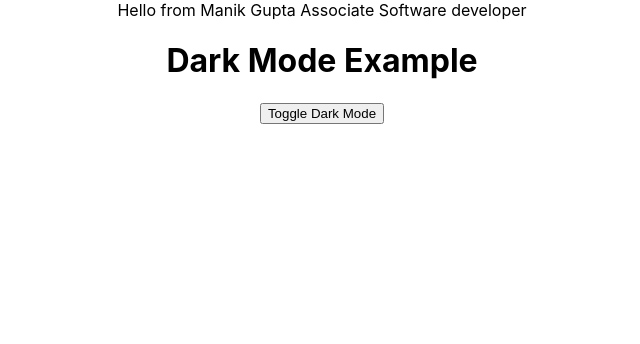
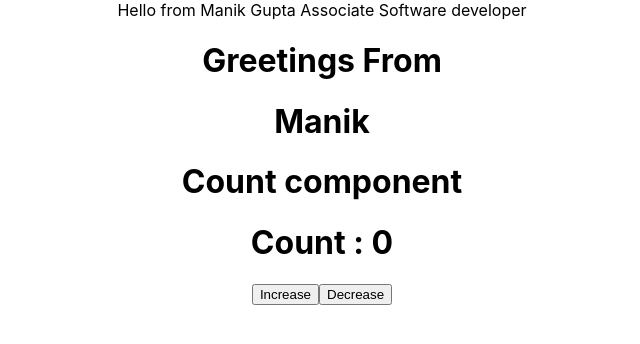
Before and after one commit to Manik445/D6L-training, a React (Create React App) app in the folder frontend/: page / in a window 1280 px wide. Shown: the top 344 px of the page, without its empty margins (318-958 px from the left). Built offline with nearby package versions, Linux system fonts and the light colour scheme.

Commit message:
adding frontend task1 for 26-04-24 assignment

```diff
--- a/frontend/src/App.js
+++ b/frontend/src/App.js
@@ -5,6 +5,8 @@
 import Fourth from './components/Fourth';
 import Taskk from './components/Taskk';
 import Task2 from './components/Task2';
+import Person from './components/task1/Person';
+import Greetings from './components/task1/Greetings';
 
 function App() {
   return (
@@ -20,7 +22,12 @@
       {/* <Taskk/>  */}
 
     {/* dark Mode Feature  */}
-      <Task2/>
+      {/* <Task2/> */}
+
+      {/* task incudes in task1 folder in Person folder  */}
+      {/* <Person name="Manik"/> */}
+      <Greetings />
+
     </div>
   );
 }
--- /dev/null
+++ b/frontend/src/components/task1/Count.js
@@ -0,0 +1,21 @@
+import React, { useState } from 'react'
+
+const Count = () => {
+    const [count , setCount] = useState(0);
+    const handleIncrease = ()=>{
+        setCount(count+1);
+    }
+
+    const handleDecrease = ()=>{
+        setCount(count-1);
+    }
+  return (
+    <div>
+        <h1>Count : {count} </h1>
+        <button onClick={handleIncrease}>Increase</button>
+        <button onClick={handleDecrease}>Decrease</button>
+    </div>
+  )
+}
+
+export default Count
--- /dev/null
+++ b/frontend/src/components/task1/Greetings.js
@@ -0,0 +1,17 @@
+import React from 'react'
+import Person from './Person'
+import Count from './Count'
+
+const Greetings = () => {
+  return (
+    <div>
+    <div><h1>Greetings From </h1> <Person name="Manik"/> </div>
+    <h1>Count component</h1>
+    <Count/>
+    </div>
+
+
+  )
+}
+
+export default Greetings
--- /dev/null
+++ b/frontend/src/components/task1/Person.js
@@ -0,0 +1,11 @@
+import React from 'react'
+
+const Person = ({name}) => {
+  return (
+    <div>
+        <h1>{name}</h1>
+    </div>
+  )
+}
+
+export default Person
```
